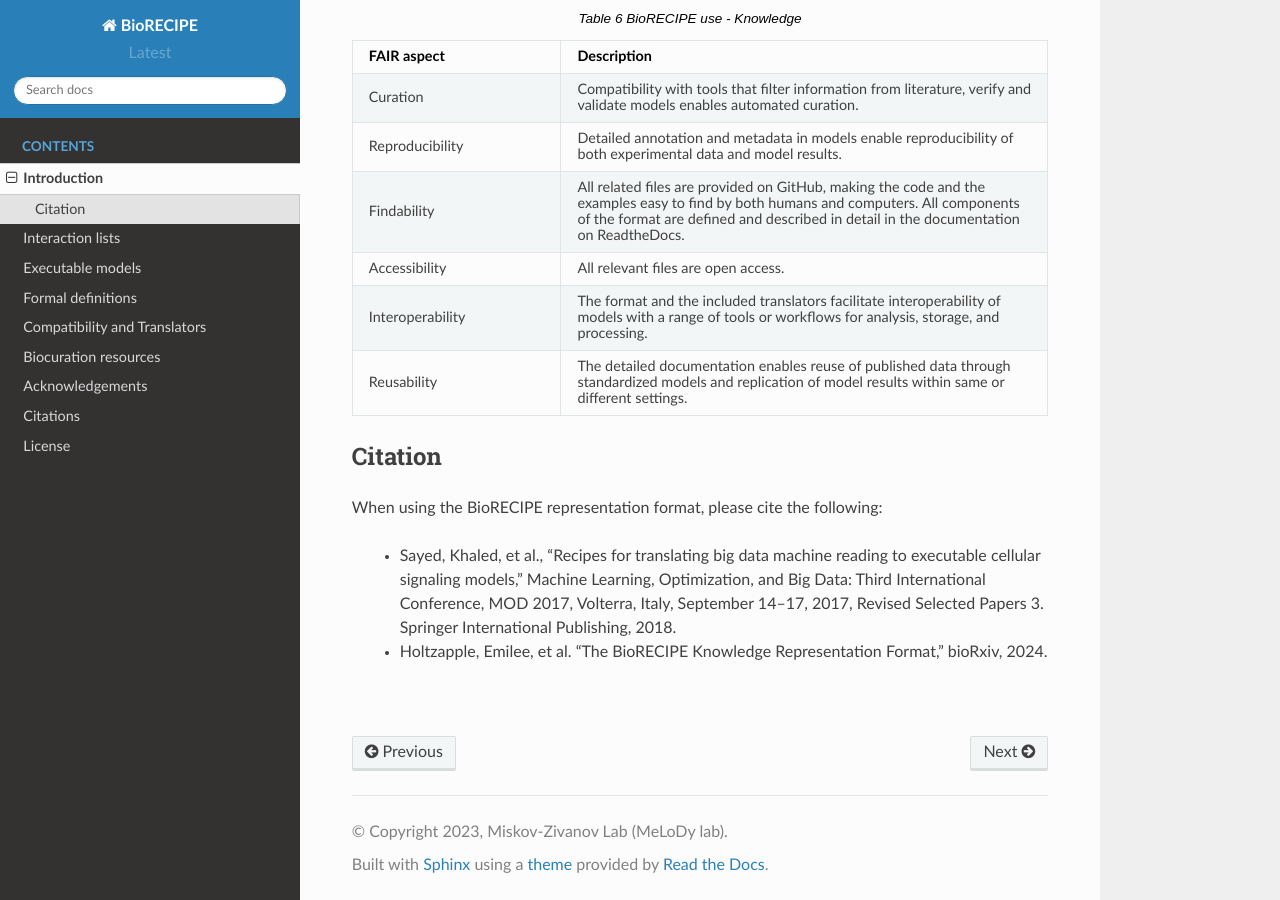
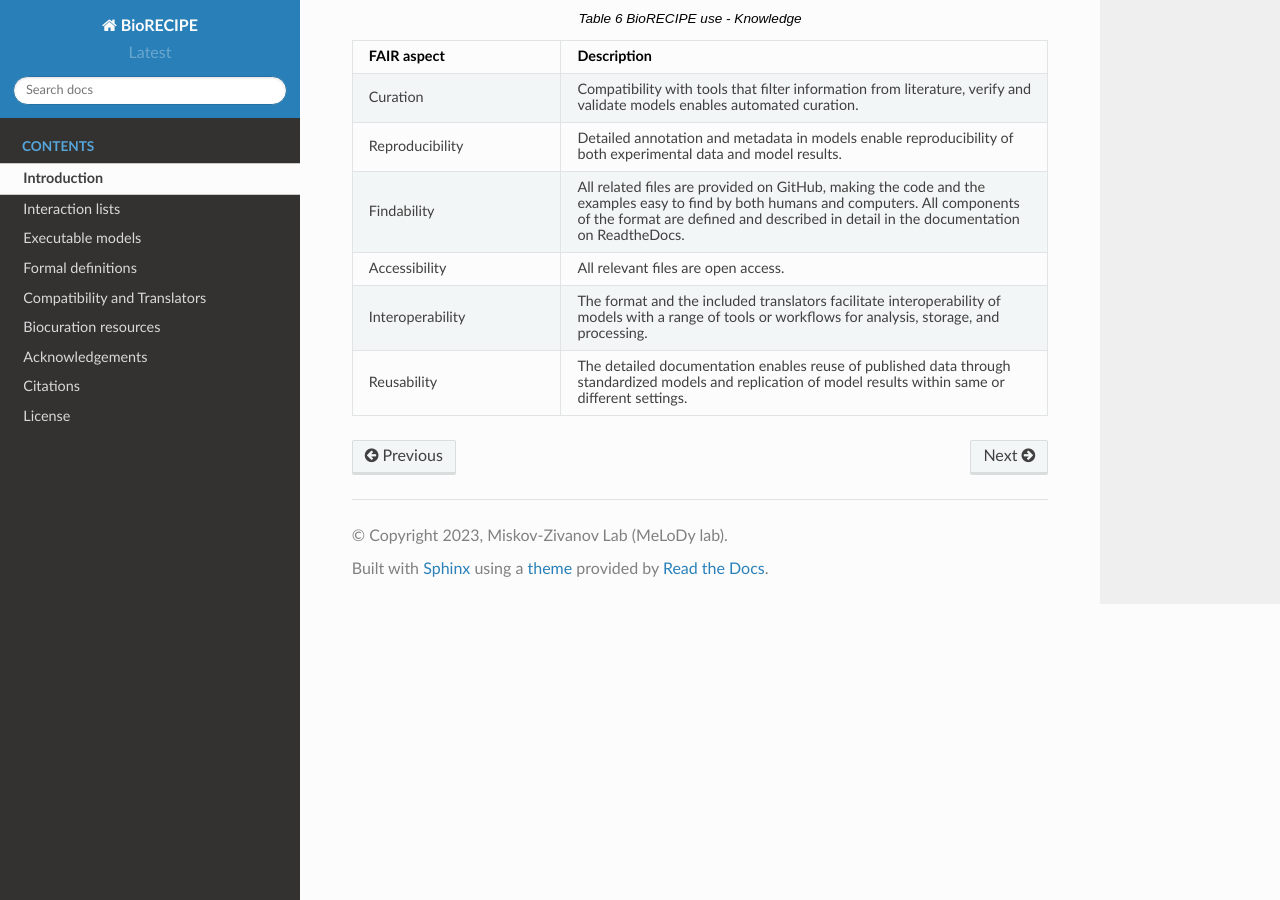
Before and after one commit to pitt-miskov-zivanov-lab/BioRECIPE, a Sphinx documentation site: the page built from docs/introduction.rst, in a window 1280 px wide and 900 px high, scrolled down 3333 px. Built offline with Sphinx 7.4.7 and the Read the Docs theme 2.0.0, drawn with Linux system fonts in a browser that asks for light colours.

Commit message:
Update introduction.rst

```diff
--- a/docs/introduction.rst
+++ b/docs/introduction.rst
@@ -94,15 +94,3 @@ The tables below provide the description of BioRECIPE features and types of mode
     Accessibility, "All relevant files are open access."
     Interoperability, "The format and the included  translators facilitate interoperability of models with a range of tools or workflows for analysis, storage, and processing."
     Reusability, "The detailed documentation enables reuse of published data through standardized models and replication of model results within same or different settings."
-
-
-
-Citation
----------
-
-When using the BioRECIPE representation format, please cite the following:
-
-  - Sayed, Khaled, et al., "Recipes for translating big data machine reading to executable cellular signaling models," Machine Learning, Optimization, and Big Data: Third International Conference, MOD 2017, Volterra, Italy, September 14–17, 2017, Revised Selected Papers 3. Springer International Publishing, 2018.
-  - Holtzapple, Emilee, et al. "The BioRECIPE Knowledge Representation Format," bioRxiv, 2024.
-
-|
```
